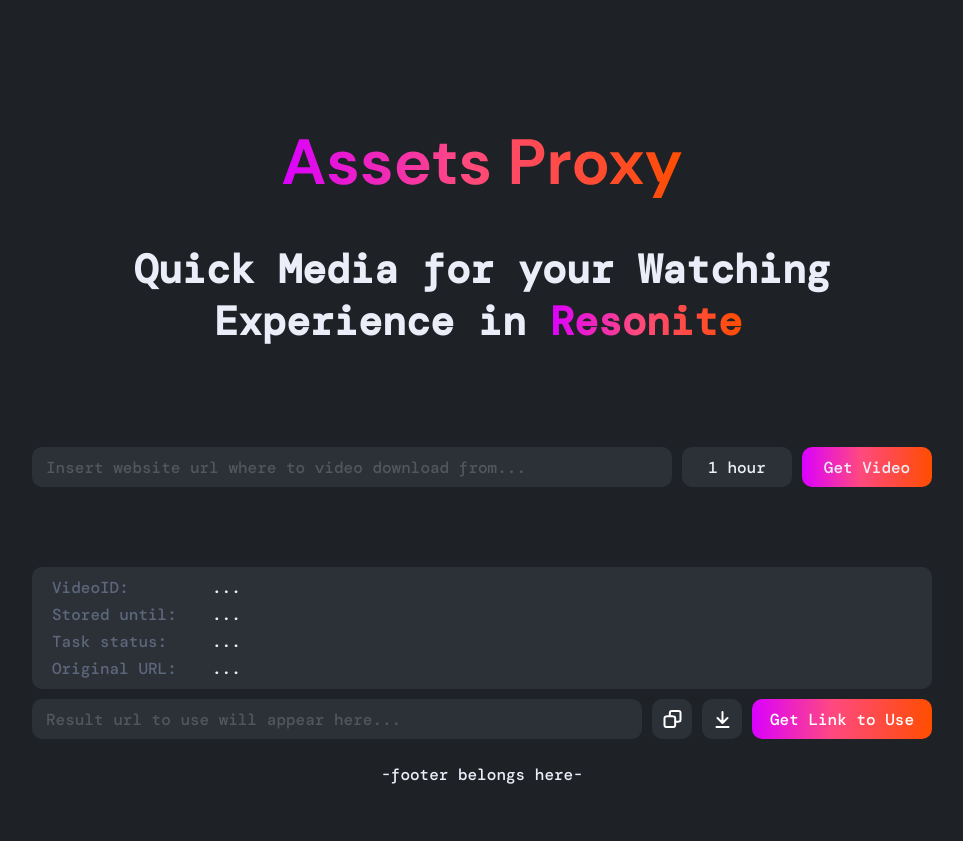
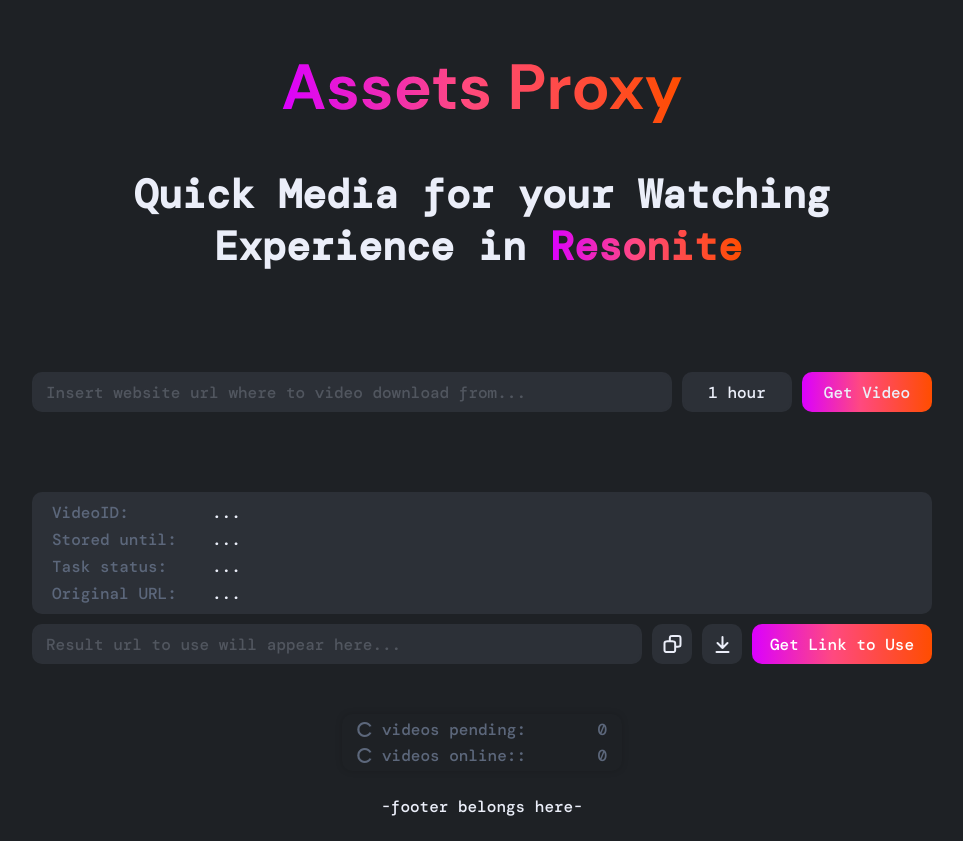
Before and after one commit to cyberfrogg/assets-proxy, a Nuxt app in the folder assets-proxy-frontend/: page / in a window 1280 px wide. Shown: the whole page, without its empty margins (158-1121 px from the left). Before the commit the page ends 809 px from the top, so only its background shows below. Built offline with nearby package versions, Linux system fonts and the light colour scheme; a web font is replaced by a local one.

Commit message:
frontend status layout

```diff
--- a/assets-proxy-frontend/components/icons/copyIcon.vue
+++ b/assets-proxy-frontend/components/icons/copyIcon.vue
@@ -1,12 +1,10 @@
 <template>
   <svg width="19" height="18" viewBox="0 0 19 18" fill="none" xmlns="http://www.w3.org/2000/svg">
-    <path d="M6.83327 6.33333V3.84462C6.83327 2.84897 6.83327 2.35077 7.02703 1.97049C7.19747 1.63598 7.46924 1.36421 7.80374 1.19377C8.18403 1 8.68222 1 9.67785 1H14.6556C15.6512 1 16.1488 1 16.5291 1.19377C16.8636 1.36421 17.1358 1.63598 17.3062 1.97049C17.5 2.35077 17.5 2.8486 17.5 3.84425V8.82205C17.5 9.8177 17.5 10.3155 17.3062 10.6958C17.1358 11.0303 16.8633 11.3026 16.5288 11.4731C16.1489 11.6667 15.6518 11.6667 14.6581 11.6667H12.1665M6.83327 6.33333H4.34458C3.34895 6.33333 2.85076 6.33333 2.47047 6.5271C2.13597 6.69754 1.8642 6.96931 1.69376 7.30382C1.5 7.68411 1.5 8.1823 1.5 9.17795V14.1557C1.5 15.1514 1.5 15.6489 1.69376 16.0292C1.8642 16.3637 2.13597 16.636 2.47047 16.8064C2.85039 17 3.34797 17 4.34166 17H9.32529C10.319 17 10.8159 17 11.1958 16.8064C11.5303 16.636 11.8025 16.3635 11.973 16.029C12.1665 15.6491 12.1665 15.152 12.1665 14.1583V11.6667M6.83327 6.33333H9.3223C10.3179 6.33333 10.8155 6.33333 11.1958 6.5271C11.5303 6.69754 11.8025 6.96931 11.973 7.30382C12.1665 7.68374 12.1665 8.18134 12.1665 9.17506L12.1665 11.6667" stroke="white" stroke-width="2" stroke-linecap="round" stroke-linejoin="round"/>
+    <path d="M6.83327 6.33333V3.84462C6.83327 2.84897 6.83327 2.35077 7.02703 1.97049C7.19747 1.63598 7.46924 1.36421 7.80374 1.19377C8.18403 1 8.68222 1 9.67785 1H14.6556C15.6512 1 16.1488 1 16.5291 1.19377C16.8636 1.36421 17.1358 1.63598 17.3062 1.97049C17.5 2.35077 17.5 2.8486 17.5 3.84425V8.82205C17.5 9.8177 17.5 10.3155 17.3062 10.6958C17.1358 11.0303 16.8633 11.3026 16.5288 11.4731C16.1489 11.6667 15.6518 11.6667 14.6581 11.6667H12.1665M6.83327 6.33333H4.34458C3.34895 6.33333 2.85076 6.33333 2.47047 6.5271C2.13597 6.69754 1.8642 6.96931 1.69376 7.30382C1.5 7.68411 1.5 8.1823 1.5 9.17795V14.1557C1.5 15.1514 1.5 15.6489 1.69376 16.0292C1.8642 16.3637 2.13597 16.636 2.47047 16.8064C2.85039 17 3.34797 17 4.34166 17H9.32529C10.319 17 10.8159 17 11.1958 16.8064C11.5303 16.636 11.8025 16.3635 11.973 16.029C12.1665 15.6491 12.1665 15.152 12.1665 14.1583V11.6667M6.83327 6.33333H9.3223C10.3179 6.33333 10.8155 6.33333 11.1958 6.5271C11.5303 6.69754 11.8025 6.96931 11.973 7.30382C12.1665 7.68374 12.1665 8.18134 12.1665 9.17506L12.1665 11.6667" stroke="#EBEEF9" stroke-width="2" stroke-linecap="round" stroke-linejoin="round"/>
   </svg>
 </template>
 
 <script>
-
-
 export default {
   name: 'CopyIcon',
   components: {}
--- a/assets-proxy-frontend/components/icons/downloadIcon.vue
+++ b/assets-proxy-frontend/components/icons/downloadIcon.vue
@@ -1,12 +1,10 @@
 <template>
   <svg width="15" height="17" viewBox="0 0 15 17" fill="none" xmlns="http://www.w3.org/2000/svg">
-    <path d="M1.5 16H13.5M7.5 1V12M7.5 12L12.5 7M7.5 12L2.5 7" stroke="white" stroke-width="2" stroke-linecap="round" stroke-linejoin="round"/>
+    <path d="M1.5 16H13.5M7.5 1V12M7.5 12L12.5 7M7.5 12L2.5 7" stroke="#EBEEF9" stroke-width="2" stroke-linecap="round" stroke-linejoin="round"/>
   </svg>
 </template>
 
 <script>
-
-
 export default {
   name: 'DownloadIcon',
   components: {}
--- /dev/null
+++ b/assets-proxy-frontend/components/icons/spinnerIcon.vue
@@ -0,0 +1,28 @@
+<template>
+  <svg :class="$style.icon" width="22" height="21" viewBox="0 0 22 21" fill="none" xmlns="http://www.w3.org/2000/svg">
+    <path fill-rule="evenodd" clip-rule="evenodd" d="M15.9962 0.19745C15.9546 1.26885 15.5758 2.25374 14.9631 3.04901C17.3746 4.42692 19 7.02363 19 9.99998C19 14.4183 15.4183 18 11 18C6.58172 18 3 14.4183 3 9.99998C3 7.02364 4.62537 4.42691 7.03693 3.04901C6.42417 2.25374 6.04544 1.26885 6.00383 0.19745C2.44007 2.01746 0 5.72377 0 9.99998C0 16.0751 4.92487 21 11 21C17.0751 21 22 16.0751 22 9.99998C22 5.72377 19.5599 2.01746 15.9962 0.19745Z" fill="#EBEEF9"/>
+  </svg>
+</template>
+
+<script>
+export default {
+  name: 'SpinnerIcon',
+  components: {}
+}
+</script>
+
+<style module lang="scss">
+
+.icon {
+  animation: rotate 4s linear infinite;
+}
+
+@keyframes rotate {
+  from {
+    transform: rotate(0deg);
+  }
+  to {
+    transform: rotate(360deg);
+  }
+}
+</style>
--- a/assets-proxy-frontend/pages/index.vue
+++ b/assets-proxy-frontend/pages/index.vue
@@ -15,7 +15,7 @@
           />
         </div>
       </div>
-      <section :class="$style.appArea">
+      <div :class="$style.appArea">
         <form :class="$style.requestForm">
           <input
               :class="$style.urlInputField"
@@ -77,7 +77,21 @@
             </button>
           </div>
         </section>
-      </section>
+        <aside :class="$style.serviceStatus">
+          <ul :class="$style.serviceStatusTable">
+            <li :class="$style.serviceStatusRow">
+              <SpinnerIcon :class="$style.spinner"/>
+              <div :class="$style.title">videos pending:</div>
+              <div :class="$style.value">0</div>
+            </li>
+            <li :class="$style.serviceStatusRow">
+              <SpinnerIcon :class="$style.spinner"/>
+              <div :class="$style.title">videos online::</div>
+              <div :class="$style.value">0</div>
+            </li>
+          </ul>
+        </aside>
+      </div>
     </div>
   </div>
 </template>
@@ -89,9 +103,10 @@
   import LoadingIcon from '~/components/icons/loadingIcon.vue';
   import CopyIcon from "~/components/icons/copyIcon.vue";
   import DownloadIcon from "~/components/icons/downloadIcon.vue";
+  import SpinnerIcon from "~/components/icons/spinnerIcon.vue";
 
   export default {
-    components: {DownloadIcon, CopyIcon, LoadingIcon, Dropdown, InlineTextScrollContainer },
+    components: {SpinnerIcon, DownloadIcon, CopyIcon, LoadingIcon, Dropdown, InlineTextScrollContainer },
     data: () => {
       return {
         formLifetime: '1 hour',
@@ -158,12 +173,12 @@
   }
 
   .topOffset{
-    height: 125px;
+    height: 50px;
   }
 
   @media all and (max-width: 800px) {
     .topOffset {
-      height: 20px;
+      height: 10px;
     }
   }
 
@@ -344,6 +359,11 @@
     color: var(--ap-input-placeholder-color)
   }
 
+  .resultVideoGet .value:focus{
+    border-color: var(--ap-gradient-main-color);
+    transition: 0.2s;
+  }
+
   .resultVideoGet .copy {
     background: var(--ap-panel-background-color);
     border-radius: 10px;
@@ -396,4 +416,52 @@
     filter: brightness(120%) contrast(110%);
     transition: 0.1s;
   }
+
+  .serviceStatus {
+    width: 250px;
+    background: var(--ap-background-color);
+    border-radius: 10px;
+    margin: 50px auto 0;
+    padding: 5px 15px;
+    filter: drop-shadow(0 0 3px rgba(0, 0, 0, 0.15));
+  }
+
+  .serviceStatusTable {
+    display: flex;
+    justify-content: center;
+    align-items: center;
+    flex-direction: column;
+  }
+
+  .serviceStatusRow {
+    width: 100%;
+    display: grid;
+    grid-template-columns: 15px 1fr 40px;
+    grid-gap: 10px;
+    margin-bottom: 5px;
+  }
+
+  .serviceStatusTable .serviceStatusRow:last-of-type {
+    margin-bottom: 0;
+  }
+
+  .serviceStatusRow .spinner {
+    width: 15px;
+    height: 15px;
+    align-self: center;
+    color: var(--ap-text-gray-color);
+  }
+
+  .serviceStatusRow .spinner * {
+    fill: var(--ap-text-gray-color);
+  }
+
+  .serviceStatusRow .title {
+    color: var(--ap-text-gray-color);
+  }
+
+  .serviceStatusRow .value {
+    color: var(--ap-text-gray-color);
+    text-align: right;
+  }
 </style>
```
Also changed, not shown: assets-proxy-frontend/assets/icons/spinner.svg (added).
